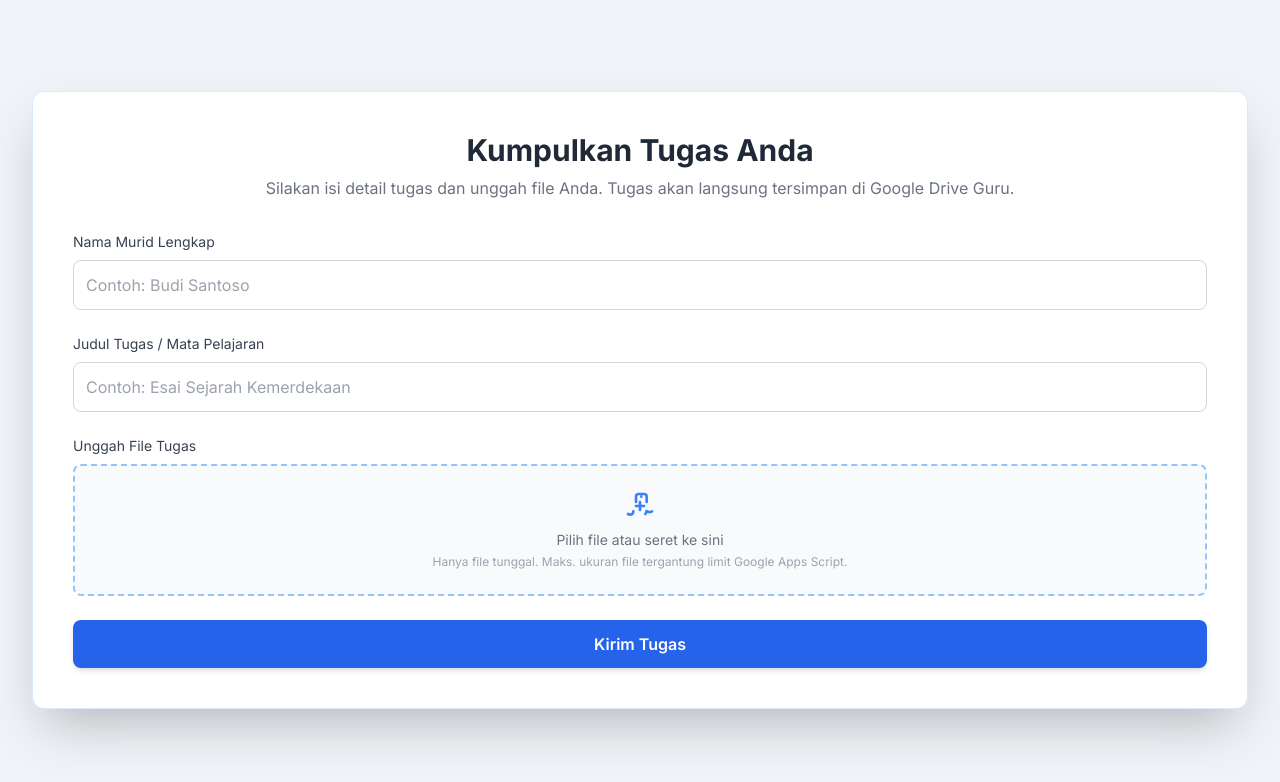
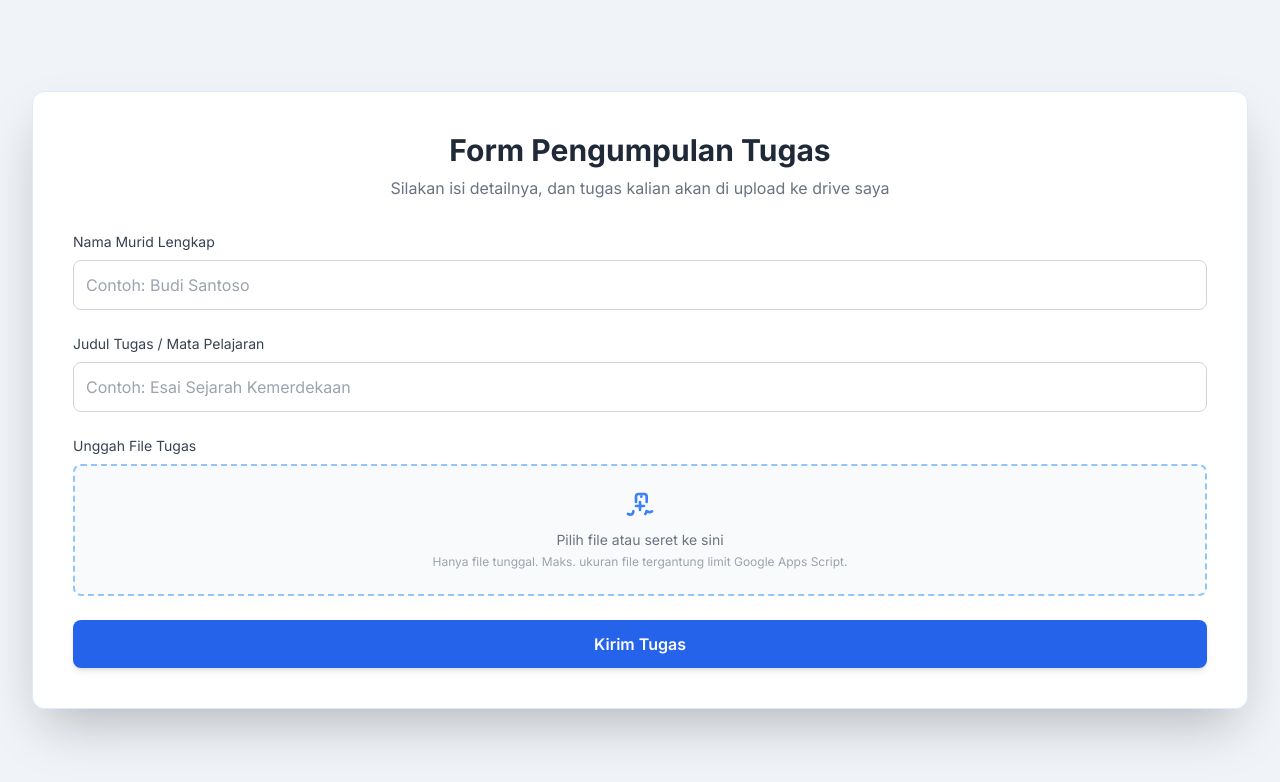
Before and after one commit to ibangmuhammad/form-tugas-komputer-dasar, a plain HTML site: page index.html in a window 1280 px wide. Drawn offline with nearby package versions, Linux system fonts and the light colour scheme.

Commit message:
Update index.html

```diff
--- a/index.html
+++ b/index.html
@@ -32,10 +32,10 @@
 
         <header class="text-center mb-8">
             <h1 class="text-3xl font-bold text-gray-800 mb-2">
-                Kumpulkan Tugas Anda
+                Form Pengumpulan Tugas
             </h1>
             <p class="text-gray-500">
-                Silakan isi detail tugas dan unggah file Anda. Tugas akan langsung tersimpan di Google Drive Guru.
+                Silakan isi detailnya, dan tugas kalian akan di upload ke drive saya
             </p>
         </header>
 
```
